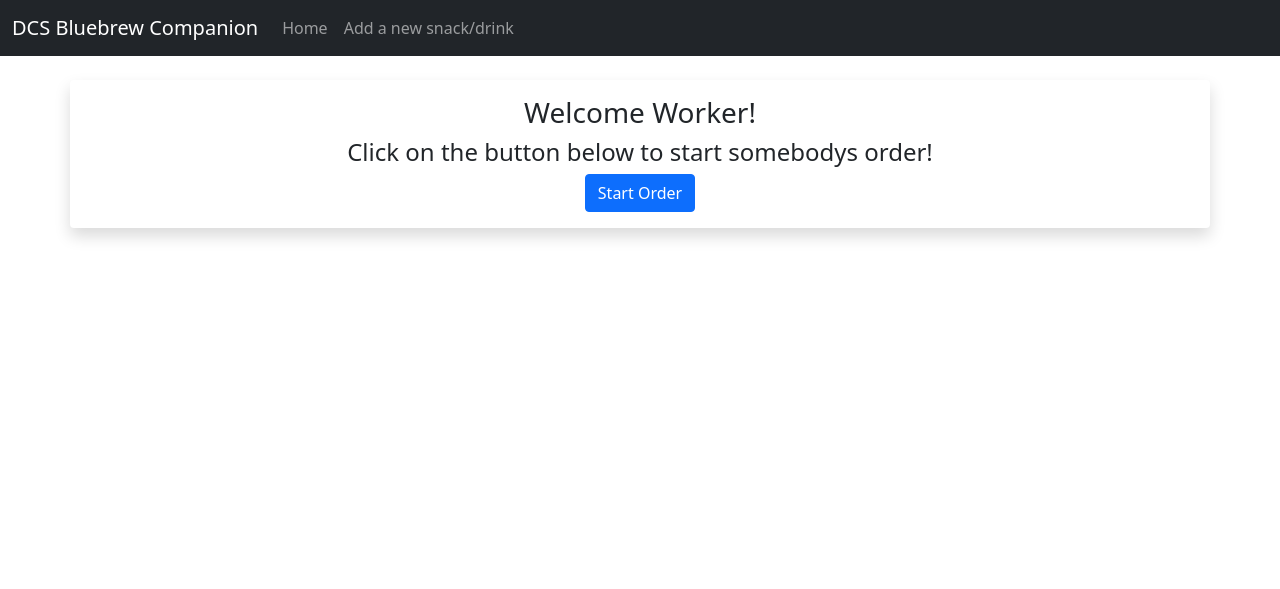
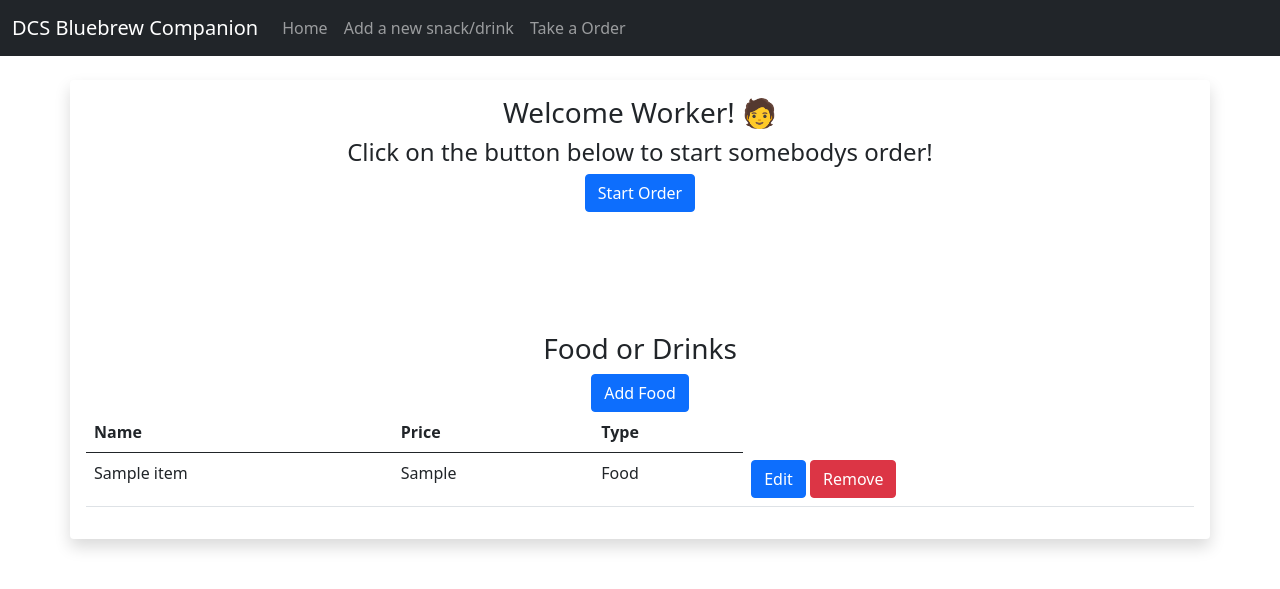
Before and after one commit to LuckyHead11/DCS-Blue-Brew-Companion, a Flask app: page / in a window 1280 px wide. Shown: the top 589 px of the page. Run offline with Flask 3, Linux system fonts and the light colour scheme; tables that the repository leaves empty hold one stand-in row (values such as "Sample post").

Commit message:
redesigned index.html

```diff
--- a/app.py
+++ b/app.py
@@ -1,8 +1,54 @@
+import time
+
+
+
+
+
 from flask import Flask, render_template, redirect, request
 from flask_sqlalchemy import SQLAlchemy
-from download_image import get_item_image
 app = Flask(__name__)
+
+import os
 from os import path
+def get_item_image(name, company):
+    try:
+        query = f"A photograph of {company} {name}"
+        """Search a query on google"""
+        import requests
+        from bs4 import BeautifulSoup
+
+        url = "https://www.google.com/search?q=" + query + "&source=lnms&tbm=isch"
+        headers = {"user-agent": "Mozilla/5.0 (X11; Ubuntu; Linux x86_64; rv:63.0) Gecko/20100101 Firefox/63.0"}
+        response = requests.get(url, headers=headers)
+        soup = BeautifulSoup(response.text, "html.parser")
+
+        images = soup.find_all("img", class_="rg_i")
+        count = 0
+
+        os.mkdir("static/" + name)
+        for image in images:
+
+
+            image_url = image.get("data-src")
+            if image_url is not None:
+                count += 1
+                r = requests.get(image_url)
+
+                with open(f"static/{name}/{count}.png", "wb") as f:
+                    f.write(r.content)
+
+                if count >= 5:
+                    break
+
+        #Pick a random image from the folder and only save that image
+        import random
+
+        random_image = random.choice(os.listdir(f"static/{name}"))
+        os.rename(f"static/{name}/{random_image}", f"static/{name}/choose.png")
+
+    except:
+        pass
+
 
 app.debug = True
 app.config['SQLALCHEMY_DATABASE_URI'] = "sqlite:///site.db"
@@ -26,7 +72,8 @@ class Item(db.Model):
 
 @app.route('/')
 def index():
-    return render_template('index.html')
+    items = Item.query.all()
+    return render_template('index.html', items=items)
 
 def create_database(app):
     if not path.exists("instance/" + "site.db"):
@@ -35,6 +82,13 @@ def create_database(app):
         print("Created Database!")
     else:
         print("Database already created!")
+@app.route("/checkout")
+def checkout():
+    cost = 0
+    items = Item.query.all()
+    for item in current_items:
+        cost += float(str(item.item_price).replace("$", ""))
+    return render_template("checkout.html", current_items=current_items, cost=str(cost))
 
 @app.route('/order')
 def order():
@@ -44,7 +98,10 @@ def order():
         cost += float(str(item.item_price).replace("$", ""))
     print(cost)
     return render_template('order.html', items=items, current_items=current_items,cost=cost)
-
+@app.route('/new-order')
+def new_order():
+    current_items.clear()
+    return redirect('/order')
 @app.route('/new_item')
 def new_item():
     return render_template('new_item.html')
@@ -58,7 +115,7 @@ def page_not_found(e):
 def add():
     item_name = request.form.get('item_name')
     item_description = request.form.get('item_description')
-    item_price = request.form.get('item_price')
+    item_price = request.form.get('item_price').replace("$", "")
     item_food = request.form.get('item_food')
     if item_food == "on":
         item_food = True
@@ -79,6 +136,28 @@ def add_order(id):
     current_items.append(item)
     return redirect('/order')
 
+
+
+@app.route('/remove_item/<id>')
+def delete(id):
+    item = Item.query.filter_by(id=id).first()
+
+
+
+    #remove the folder
+
+    import shutil
+    shutil.rmtree(f"static/{item.item_name}")
+    print(f"SUCCESSFULLY REMOVED {item.item_name}")
+    db.session.delete(item)
+    db.session.commit()
+    return redirect('/')
 if __name__ == '__main__':
     create_database(app)
     app.run(host="0.0.0.0", port=5000)
+
+
+
+
+
+#pyinstaller -F --add-data "templates;templates" --add-data "static;static" --name BlueBrewCompanion app.py
--- a/download_image.py
+++ b/download_image.py
@@ -34,7 +34,7 @@ def get_item_image(name, company):
         import random
 
         random_image = random.choice(os.listdir(f"static/{name}"))
-        os.rename(f"static/{name}/{random_image}", f"static/{name}/choose.png")
+        os.rename(f"images/{name}/{random_image}", f"static/{name}/choose.png")
 
     except:
         pass
--- a/templates/index.html
+++ b/templates/index.html
@@ -2,8 +2,48 @@
 
 {% block content %}
     <div class="container-lg shadow p-3 mb-5 bg-body rounded" align="center">
-        <h3>Welcome Worker!</h3>
+        <h3>Welcome Worker! 🧑</h3>
         <h4>Click on the button below to start somebodys order!</h2>
         <a type="button" class="btn btn-primary" role="button" href="/order">Start Order</a>
+
+
+
+
+        <br />
+        <br />
+        <br />
+        <br />
+        <br />
+        <br />
+        <h3>Food or Drinks</h3>
+        <a type="button" class="btn btn-primary" role="button" href="/new_item">Add Food</a>
+        <table class="table">
+            <thead>
+                <tr>
+                    <th scope="col">Name</th>
+                    <th scope="col">Price</th>
+                    <th scope="col">Type</th>
+                </tr>
+            </thead>
+            <tbody>
+                {% for item in items %}
+                    <tr>
+                        <td>{{ item.item_name }}</td>
+                        <td>{{ item.item_price }}</td>
+                        {% if item.item_food == 0 %}
+                            <td>Drink</td>
+                        {% else %}
+                            <td>Food</td>
+                        {% endif %}
+                        <td>
+                            <a type="button" class="btn btn-primary" role="button" href="/edit_item/{{ item.id }}">Edit</a>
+                            <a type="button" class="btn btn-danger" role="button" href="/remove_item/{{ item.id }}">Remove</a>
+                        </td>
+                    </tr>
+                {% endfor %}
+            </tbody>
+        </table>
+
+
     </div>
 {% endblock %}
--- a/templates/navbar.html
+++ b/templates/navbar.html
@@ -12,6 +12,10 @@
         <li class="nav-item">
           <a class="nav-link" aria-current="page" href="/new_item">Add a new snack/drink</a>
         </li>
+
+        <li class="nav-item">
+          <a class="nav-link" aria-current="page" href="/order">Take a Order</a>
+        </li>
       </ul>
     </div>
   </div>
```
Also changed, not shown: templates/checkout.html (added, +29 -0 lines), templates/order.html (+11 -3 lines), 1 other file. Lines whose indentation alone changed are shown as unchanged.
